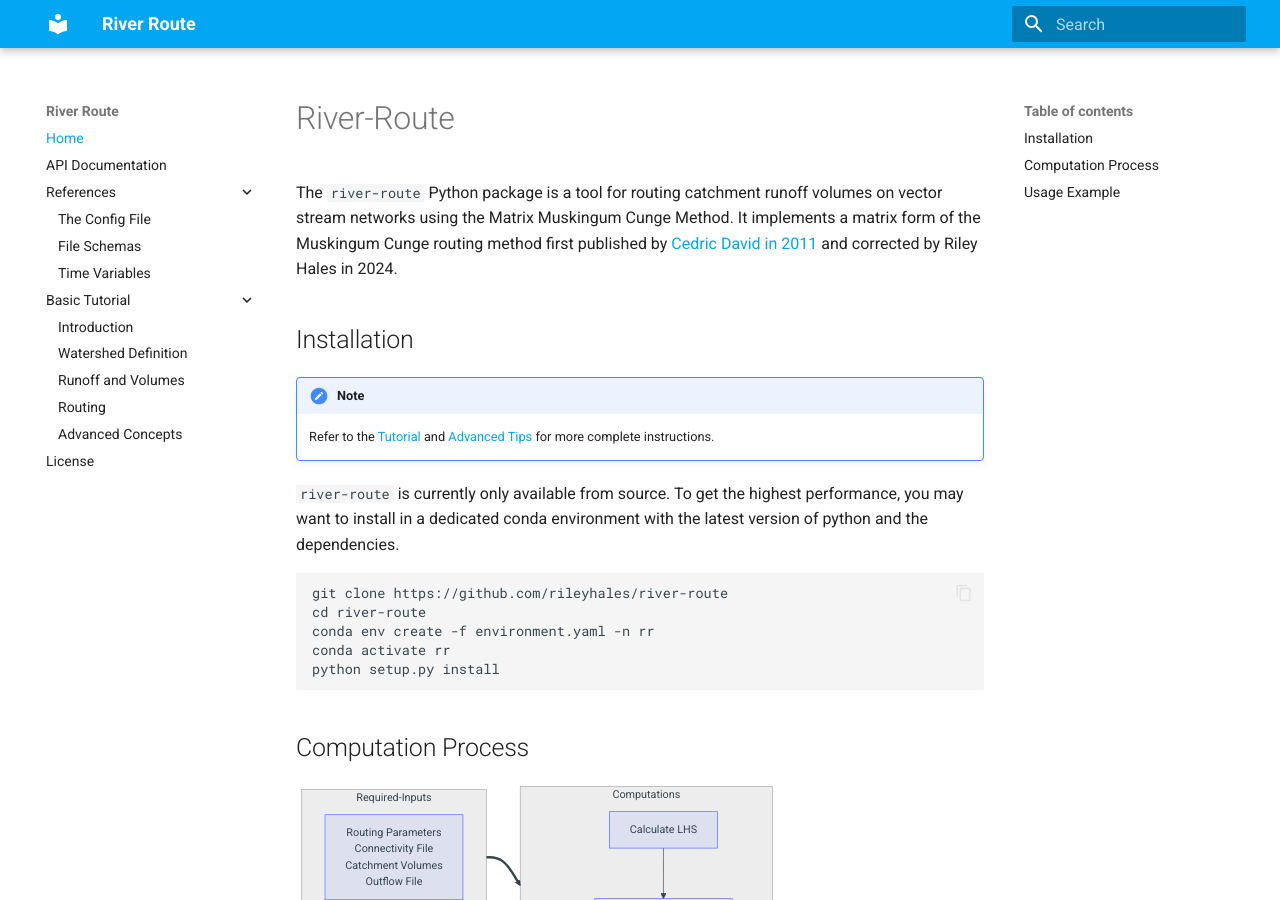
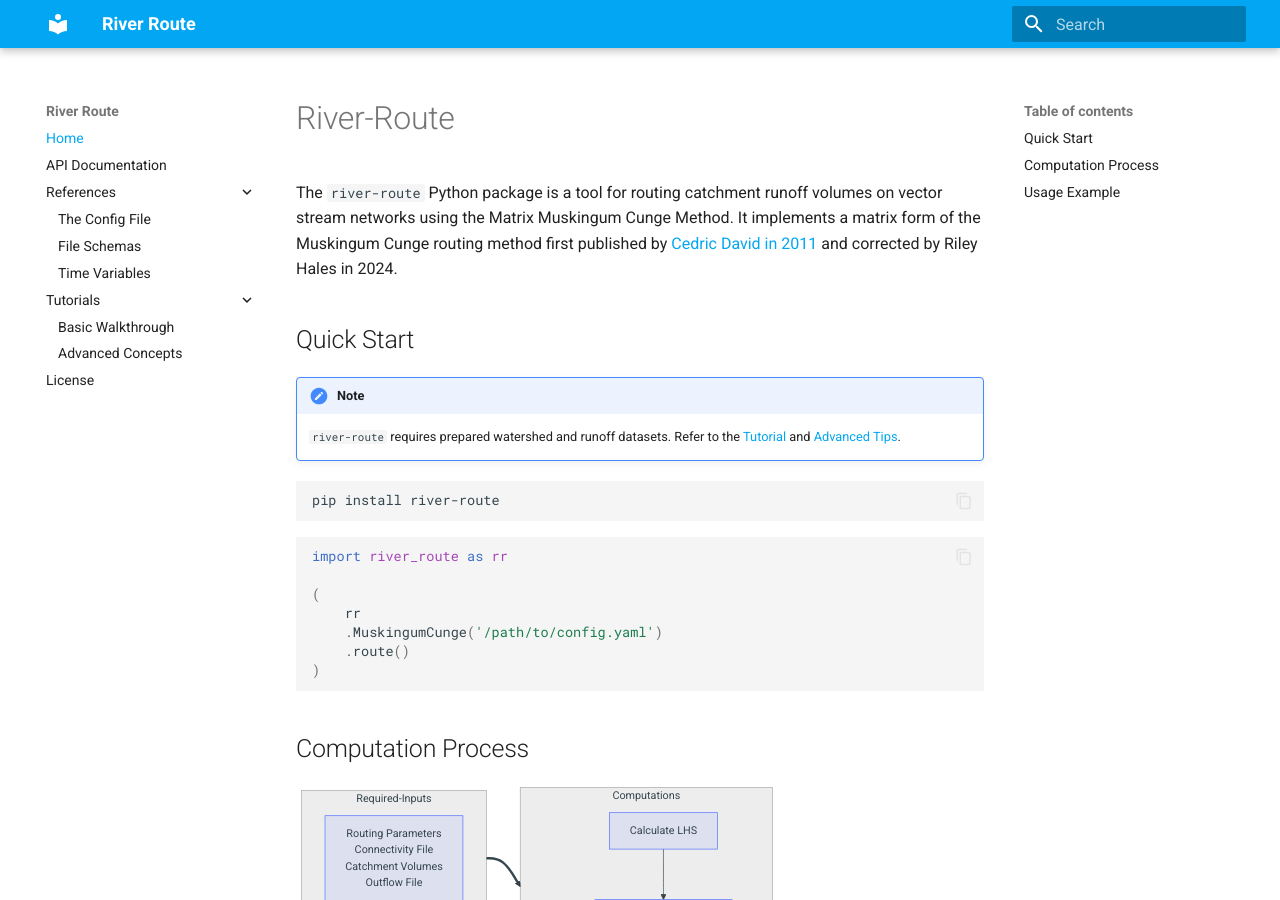
Before and after one commit to rileyhales/river-route, an MkDocs documentation site: the page built from docs/index.md, in a window 1280 px wide and 900 px high. Built offline with MkDocs 1.6.1 and Material for MkDocs 9.7.7, drawn with Linux system fonts in a browser that asks for light colours.

Commit message:
consolidate tutorial

````diff
--- a/docs/index.md
+++ b/docs/index.md
@@ -4,20 +4,24 @@ The `river-route` Python package is a tool for routing catchment runoff volumes
 It implements a matrix form of the Muskingum Cunge routing method first published by [Cedric David in 2011](https://doi.org/10.1175/2011JHM1345.1)
 and corrected by Riley Hales in 2024.
 
-## Installation
+## Quick Start
 
 !!! note
-    Refer to the [Tutorial](tutorial/introduction.md) and [Advanced Tips](tutorial/advanced-tutorial.md) for more complete instructions.
-
-`river-route` is currently only available from source. To get the highest performance, you may want to install in a
-dedicated conda environment with the latest version of python and the dependencies.
+    `river-route` requires prepared watershed and runoff datasets. Refer to the [Tutorial](tutorial/basic-tutorial.md)
+    and [Advanced Tips](tutorial/advanced-tutorial.md).
 
 ```commandline
-git clone https://github.com/rileyhales/river-route
-cd river-route
-conda env create -f environment.yaml -n rr
-conda activate rr
-python setup.py install
+pip install river-route
+```
+
+```python
+import river_route as rr
+
+(
+    rr
+    .MuskingumCunge('/path/to/config.yaml')
+    .route()
+)
 ```
 
 ## Computation Process
--- a/mkdocs.yml
+++ b/mkdocs.yml
@@ -19,11 +19,8 @@ nav:
       - The Config File: references/config-files.md
       - File Schemas: references/io-file-schema.md
       - Time Variables: references/time-variables.md
-  - Basic Tutorial:
-      - Introduction: tutorial/introduction.md
-      - Watershed Definition: tutorial/watershed-definition.md
-      - Runoff and Volumes: tutorial/catchment-volumes.md
-      - Routing: tutorial/routing.md
+  - Tutorials:
+      - Basic Walkthrough: tutorial/basic-tutorial.md
       - Advanced Concepts: tutorial/advanced-tutorial.md
   - License: terms.md
 plugins:
````
Also changed, not shown: docs/tutorial/basic-tutorial.md (added, +174 -0 lines), docs/tutorial/catchment-volumes.md (deleted, +0 -16 lines), docs/tutorial/introduction.md (deleted, +0 -58 lines), docs/tutorial/routing.md (deleted, +0 -54 lines), docs/tutorial/watershed-definition.md (deleted, +0 -42 lines).
